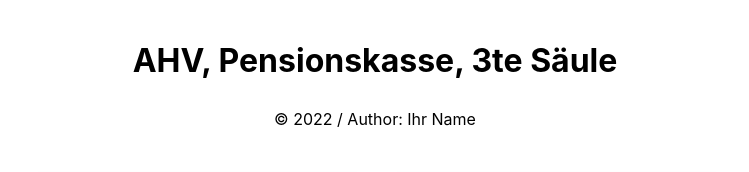
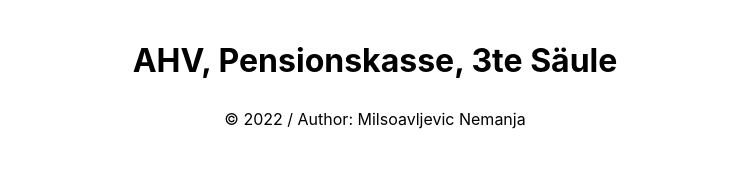
Before and after one commit to chruemel/Sozial_versicherung, a plain HTML site: page index.html in a window 1280 px wide. Shown: the top 172 px of the page, without its empty margins (265-1014 px from the left). Drawn offline with Linux system fonts and the light colour scheme.

Commit message:
html angepasst

```diff
--- a/index.html
+++ b/index.html
@@ -11,7 +11,7 @@
    <main>
       <header>
          <h1>AHV, Pensionskasse, 3te Säule </h2>
-         <p>© 2022 / Author: Ihr Name</p>
+         <p>© 2022 / Author: Milsoavljevic Nemanja </p>
       </header>
       <section>
       <aside>
```
